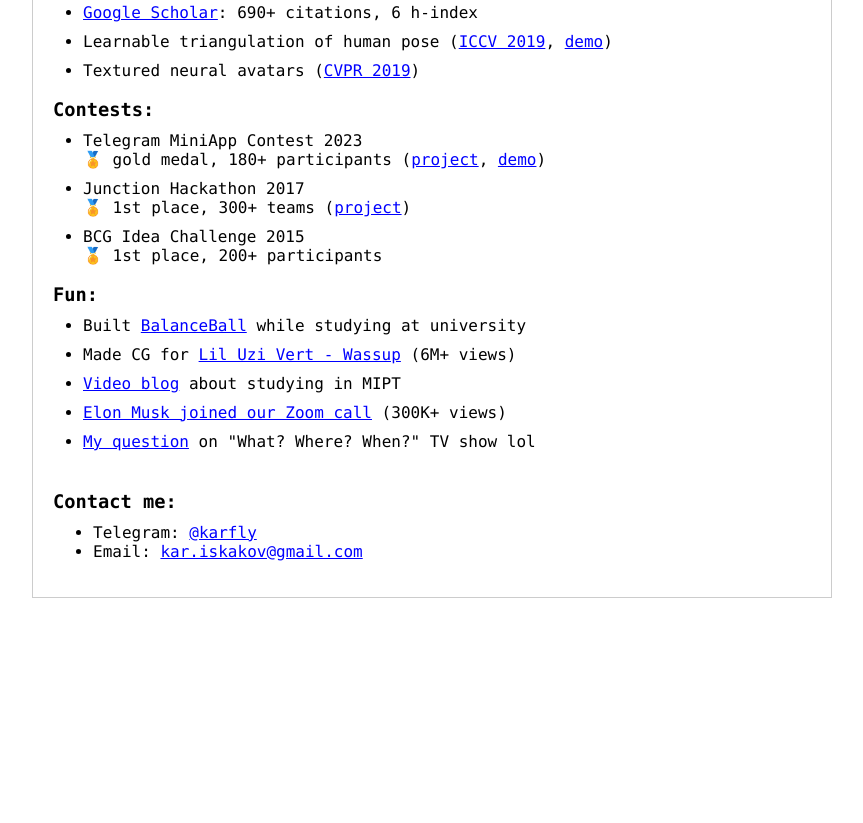
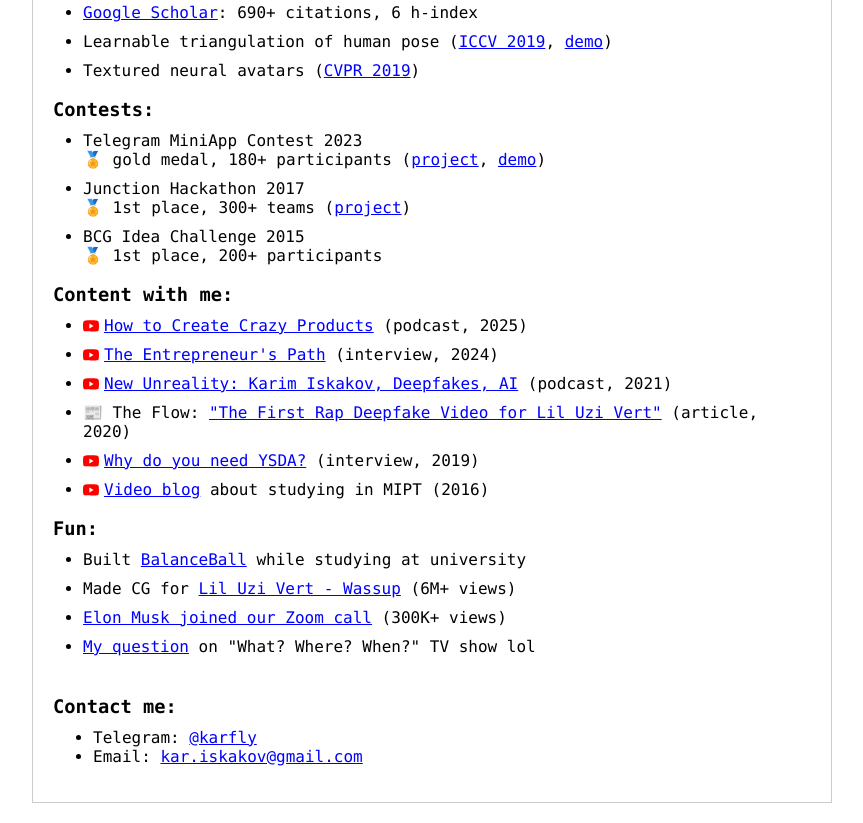
Before and after one commit to karfly/karfly.github.io, a plain HTML site: page index.html in a window 1280 px wide. Shown: the part 1483-2306 px from the top of the page, without its empty margins (208-1071 px from the left). Before the commit the page ends 2101 px from the top, so only its background shows below. Drawn offline with Linux system fonts and the light colour scheme.

Commit message:
Add "Content with me" section

```diff
--- a/index.html
+++ b/index.html
@@ -119,6 +119,14 @@
             margin: 10px auto;
         }
 
+        .youtube-icon {
+            width: 16px;
+            height: 16px;
+            vertical-align: middle;
+            margin-right: 5px;
+            fill: #FF0000;
+        }
+
         @media (max-width: 768px) {
             .container {
                 width: 100%;
@@ -141,6 +149,13 @@
     </style>
 </head>
 <body>
+    <svg style="display: none;">
+        <defs>
+            <symbol id="youtube-icon" viewBox="0 0 24 24">
+                <path d="M23.498 6.186a2.999 2.999 0 0 0-2.123-2.136C19.505 3.545 12 3.545 12 3.545s-7.505 0-9.375.505A2.999 2.999 0 0 0 .502 6.186C0 8.07 0 12 0 12s0 3.93.502 5.814a2.999 2.999 0 0 0 2.123 2.136C4.495 20.455 12 20.455 12 20.455s7.505 0 9.375-.505a2.999 2.999 0 0 0 2.123-2.136C24 15.93 24 12 24 12s0-3.93-.502-5.814zM9.545 15.568V8.432L15.818 12l-6.273 3.568z"/>
+            </symbol>
+        </defs>
+    </svg>
     <div class="container">
         <div class="profile">
             <img src="/logo.webp" alt="Profile Picture">
@@ -241,11 +256,19 @@
                 <li>Junction Hackathon 2017<br> 🏅 1st place, 300+ teams (<a href="https://devpost.com/software/chuzi" target="_blank">project</a>)</li>
                 <li>BCG Idea Challenge 2015<br> 🏅 1st place, 200+ participants</li>
             </ul>
+            <h3>Content with me:</h3>
+            <ul>
+                <li><svg class="youtube-icon"><use href="#youtube-icon"/></svg><a href="https://www.youtube.com/watch?v=FlOT52Ydj8w" target="_blank">How to Create Crazy Products</a> (podcast, 2025)</li>
+                <li><svg class="youtube-icon"><use href="#youtube-icon"/></svg><a href="https://www.youtube.com/watch?v=VrNqPqugLN8" target="_blank">The Entrepreneur's Path</a> (interview, 2024)</li>
+                <li><svg class="youtube-icon"><use href="#youtube-icon"/></svg><a href="https://www.youtube.com/watch?v=vRaz5-fX2Pk" target="_blank">New Unreality: Karim Iskakov, Deepfakes, AI</a> (podcast, 2021)</li>
+                <li>📰 The Flow: <a href="https://the-flow.ru/features/lil-uzi-wassup-deepfake" target="_blank">"The First Rap Deepfake Video for Lil Uzi Vert"</a> (article, 2020)</li>
+                <li><svg class="youtube-icon"><use href="#youtube-icon"/></svg><a href="https://www.youtube.com/watch?v=v2vrikB_l9Y" target="_blank">Why do you need YSDA?</a> (interview, 2019)</li>
+                <li><svg class="youtube-icon"><use href="#youtube-icon"/></svg><a href="https://www.youtube.com/watch?v=3uC9mqfYtt8&list=PLP8HiYsTZ_xYJ0-lc6RJFNVcUYvt4Ln7v" target="_blank">Video blog</a> about studying in MIPT (2016)</li>
+            </ul>
             <h3>Fun:</h3>
             <ul>
                 <li>Built <a href="https://youtu.be/p65XPP53rLo" target="_blank">BalanceBall</a> while studying at university</li>
                 <li>Made CG for <a href="https://www.youtube.com/watch?v=Ac6kDNMQK3c" target="_blank">Lil Uzi Vert - Wassup</a> (6M+ views)</li></li>
-                <li><a href="https://www.youtube.com/watch?v=3uC9mqfYtt8&list=PLP8HiYsTZ_xYJ0-lc6RJFNVcUYvt4Ln7v" target="_blank">Video blog</a> about studying in MIPT</li>
                 <li><a href="https://youtu.be/lONuXGNqLO0" target="_blank">Elon Musk joined our Zoom call</a> (300K+ views)</li>
                 <li><a href="https://youtu.be/O3a6WYgRbh4?t=2402" target="_blank">My question</a> on "What? Where? When?" TV show lol</li>
             </ul>
```
